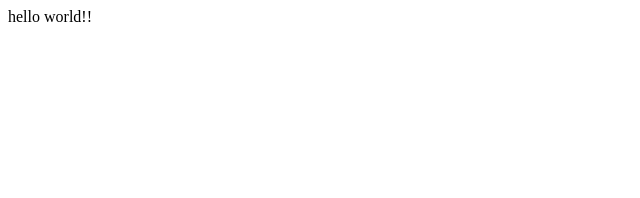
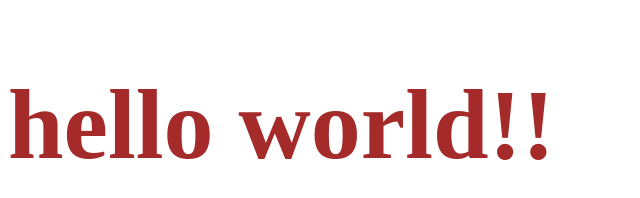
Before and after one commit to Shunta-Iwasaki/Shunta-iwasaki, a plain HTML site: page index.html in a window 1280 px wide. Shown: the whole page, without its empty margins (0-640 px from the left). Drawn offline with Linux system fonts and the light colour scheme.

Commit message:
cssを追加

```diff
--- a/index.html
+++ b/index.html
@@ -4,8 +4,9 @@
     <meta charset="UTF-8">
     <meta name="viewport" content="width=device-width, initial-scale=1.0">
     <title>Document</title>
+    <link rel="stylesheet" href="style.css">
 </head>
 <body>
-    hello world!!
+    <h1>hello world!!</h1>
 </body>
 </html>
--- /dev/null
+++ b/style.css
@@ -0,0 +1,4 @@
+h1 {
+    font-size: 100px;
+    color: brown;
+}
```
